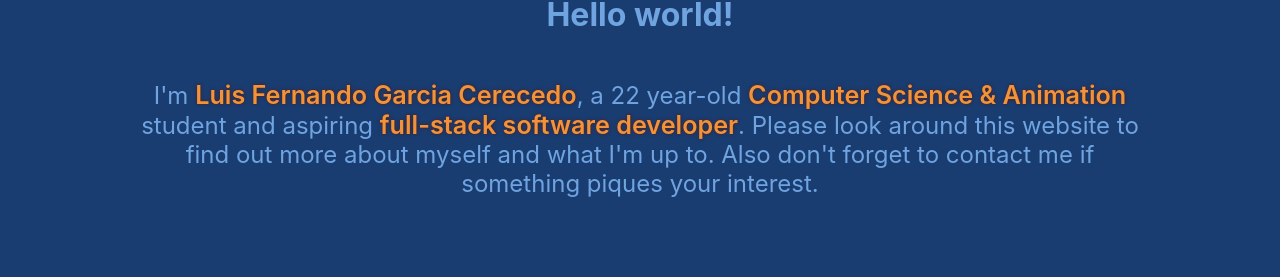
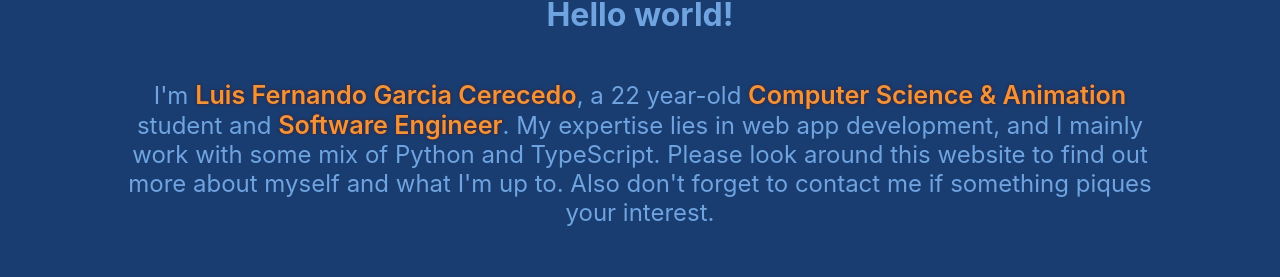
Before and after one commit to MiscLG/MiscLG.github.io, a Next.js app: page / in a window 1280 px wide. Shown: the part 232-509 px from the top of the page. Built offline with nearby package versions, Linux system fonts and the light colour scheme; no server answers.

Commit message:
updates intro

```diff
--- a/pages/index.tsx
+++ b/pages/index.tsx
@@ -12,10 +12,11 @@ export default function Home({ age }:InferGetStaticPropsType<GetStaticProps>) {
       <Head>
         <title>Welcome!</title>
       </Head>
-        <img src={myPicture} alt="Picture of Luis Garcia" width={200}/>
+        <img src={myPic} alt="Picture of Luis Garcia" width={200}/>
         <h1>Hello world!</h1>
         <p className={styles.description}>
-          I&apos;m <span className={"highlighted"}>Luis Fernando Garcia Cerecedo</span>, a {age} year-old <span className={"highlighted"}>Computer Science &amp; Animation</span> student and aspiring <span className={"highlighted"}>full-stack software developer</span>.
+          I&apos;m <span className={"highlighted"}>Luis Fernando Garcia Cerecedo</span>, a {age} year-old <span className={"highlighted"}>Computer Science &amp; Animation</span> student and <span className={"highlighted"}>Software Engineer</span>.
+          My expertise lies in web app development, and I mainly work with some mix of Python and TypeScript.
           Please look around this website to find out more about myself and what I&apos;m up to. Also don&apos;t forget to contact me if something piques your interest.
         </p>
     </>
```
